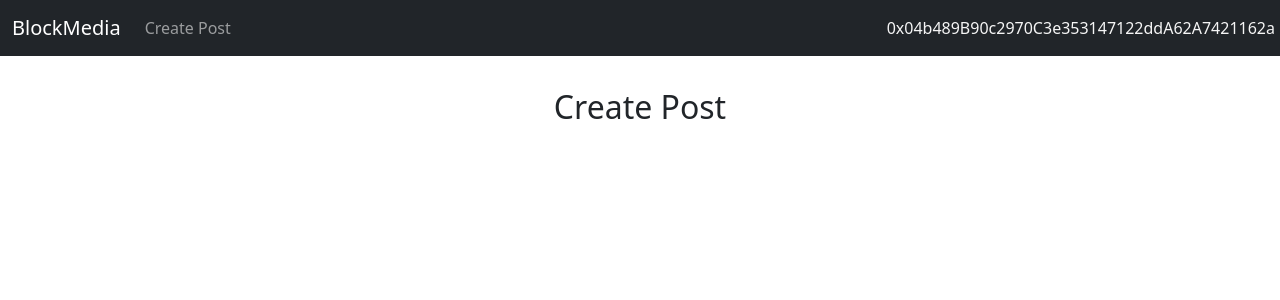
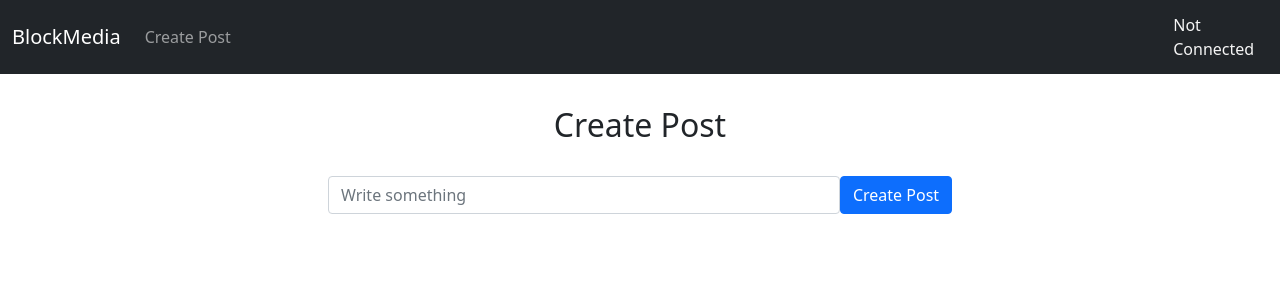
Before and after one commit to apurbadh/SocialMedia-Blockchain, a Vue app: page /create in a window 1280 px wide. Shown: the top 300 px of the page. Built offline with nearby package versions, Linux system fonts and the light colour scheme.

Commit message:
metamask and web3 initalized

```diff
--- a/index.html
+++ b/index.html
@@ -4,7 +4,7 @@
     <meta charset="UTF-8" />
     <link rel="icon" href="/favicon.ico" />
     <meta name="viewport" content="width=device-width, initial-scale=1.0" />
-    <title>Vite App</title>
+    <title>BlockMedia</title>
   </head>
   <body>
     <div id="app"></div>
--- a/package.json
+++ b/package.json
@@ -9,7 +9,8 @@
   "dependencies": {
     "bootstrap": "^5.1.3",
     "vue": "^3.2.16",
-    "vue-router": "^4.0.11"
+    "vue-router": "^4.0.11",
+    "web3": "^1.6.0"
   },
   "devDependencies": {
     "@vitejs/plugin-vue": "^1.9.3",
--- a/src/App.vue
+++ b/src/App.vue
@@ -2,9 +2,29 @@
 // This starter template is using Vue 3 <script setup> SFCs
 // Check out https://v3.vuejs.org/api/sfc-script-setup.html#sfc-script-setup
 import Navbar from "./components/Navbar.vue"
+import { onMounted } from "vue";
+import Web3 from 'web3/dist/web3.min.js'
+
+onMounted(()=> {
+  if (window.web3)
+  {
+    window.web3 = new Web3(window.ethereum)
+    window.ethereum.enable()
+  }else{
+    alert("Please install MetaMask")
+  }
+})
 </script>
-
+<script>
+  export default{
+    data(){
+      return {
+        username : window.ethereum ? window.ethereum.selectedAddress : "Not Connected"
+      }
+    }
+  }
+</script>
 <template>
-  <Navbar username="0x04b489B90c2970C3e353147122ddA62A7421162a" />
+  <Navbar :username="username"/>
   <router-view></router-view>
 </template>
--- a/src/components/Navbar.vue
+++ b/src/components/Navbar.vue
@@ -2,6 +2,18 @@
 	defineProps({
 		username: String
 	})
+</script>
+<script>
+  export default{
+    data(){
+      inCreate : this.$route.path == "/create"
+    },
+    methods: {
+      clicked(){
+        console.log()
+      }
+    }
+  }
 </script>
 <template>
 <nav class="navbar navbar-expand-sm bg-dark navbar-dark">
@@ -9,7 +21,8 @@
   	<ul class="navbar-nav">
     	<router-link class="navbar-brand" to="/">BlockMedia</router-link>
     	<li class="nav-item">
-    		<router-link class="nav-link" to="/create">Create Post</router-link>
+        <router-link class="nav-link active" to="/create" v-if="inCreate">Create Post</router-link>
+    		<router-link class="nav-link" to="/create" v-else>Create Post</router-link>
     	</li>
     </ul>
   </div>
--- a/src/pages/Create.vue
+++ b/src/pages/Create.vue
@@ -1,3 +1,23 @@
+<script>
+	export default {
+		data(){
+			return {
+				user_input : ""
+			}
+		},
+		methods : {
+			createPost(){
+				console.log(this.user_input)
+			}
+		}
+	}
+</script>
+
 <template>
 	<h2 style="text-align: center; margin: 2rem;">Create Post</h2>
+
+	<div style="display: flex; justify-content: center;">
+		<input type="text" class="form-control" style="width: 40%;" placeholder="Write something" v-model="user_input">
+		<button class="btn btn-primary" @click="createPost">Create Post</button>
+	</div>
 </template>
--- a/vite.config.js
+++ b/vite.config.js
@@ -3,5 +3,8 @@ import vue from '@vitejs/plugin-vue'
 
 // https://vitejs.dev/config/
 export default defineConfig({
-  plugins: [vue()]
+  plugins: [vue()],
+  define:{
+    'process.env' : process.env,
+  }
 })
```
Also changed, not shown: 1 other file (tests, documents, lock files or other folders).
